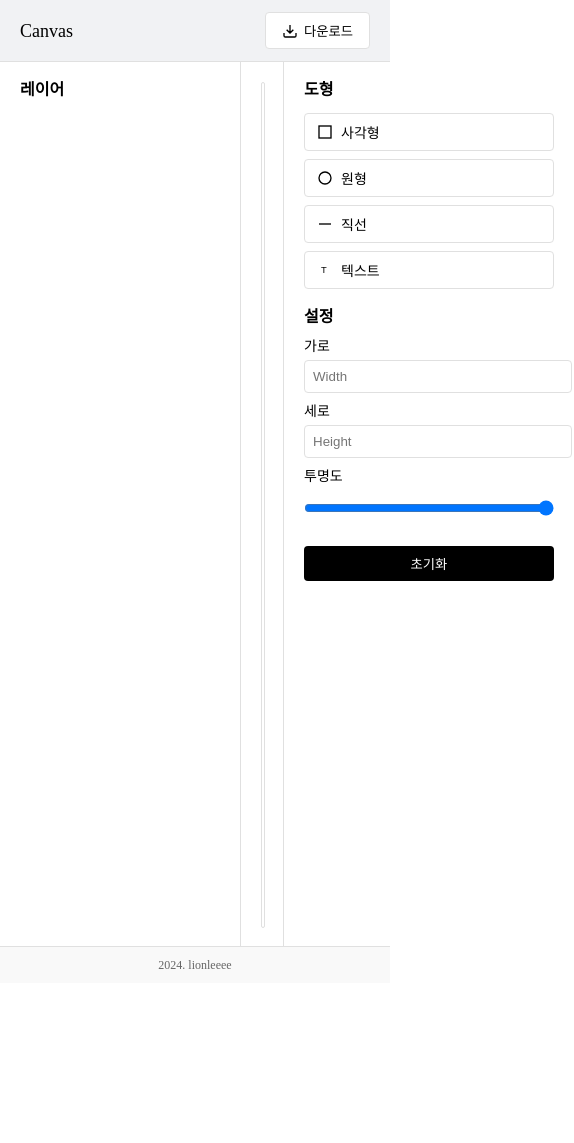
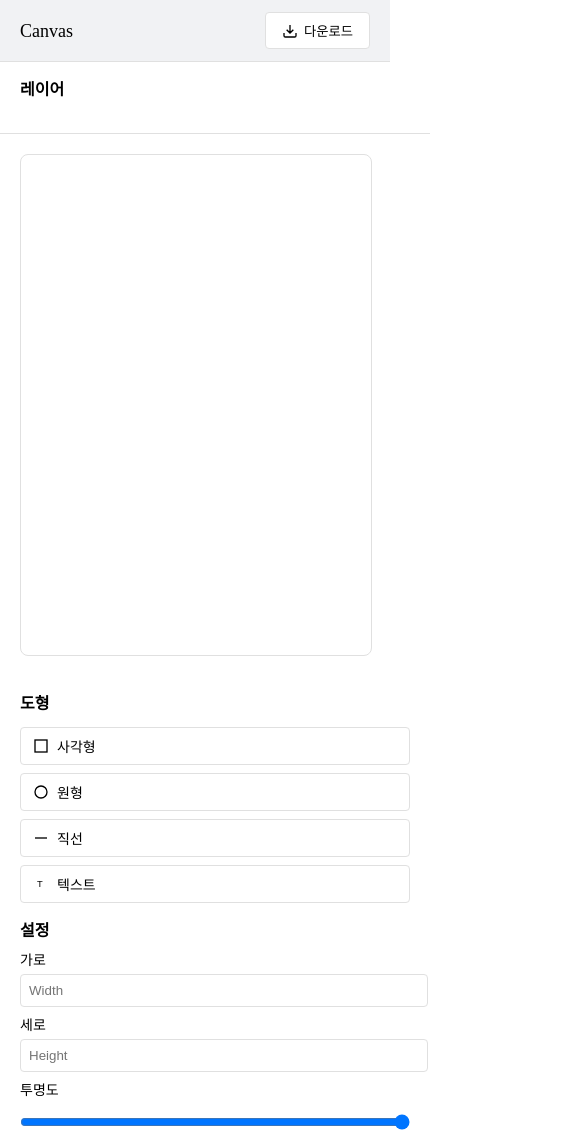
Before and after one commit to lionleeee/vanilla-figma-spa, a website built with Vite: page index.html in a window 390 px wide. Shown: the top 1143 px of the page, 574 px wide, since content can reach past the window. Before the commit the page ends 983 px from the top, so only its background shows below. Built offline with nearby package versions, Linux system fonts and the light colour scheme.

Commit message:
style : 반응형 레이아웃 추가

```diff
--- a/src/style.css
+++ b/src/style.css
@@ -144,3 +144,22 @@
   color: #666;
   text-decoration: none;
 }
+
+@media (max-width: 768px) {
+  .container {
+    flex-direction: column;
+  }
+
+  .layer-sidebar,
+  .tools-sidebar {
+    height: auto;
+
+    width: 100%;
+    border: none;
+    border-bottom: 1px solid #e0e0e0;
+  }
+
+  .main-canvas {
+    min-height: 400px;
+  }
+}
```
